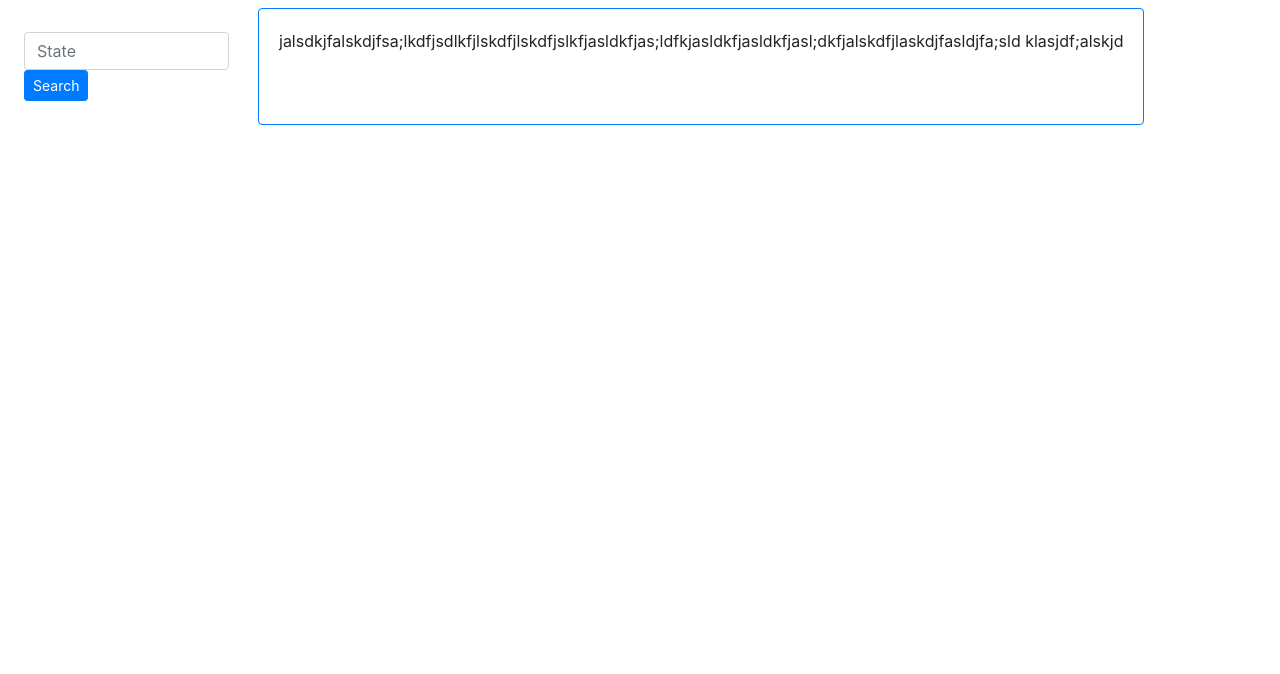
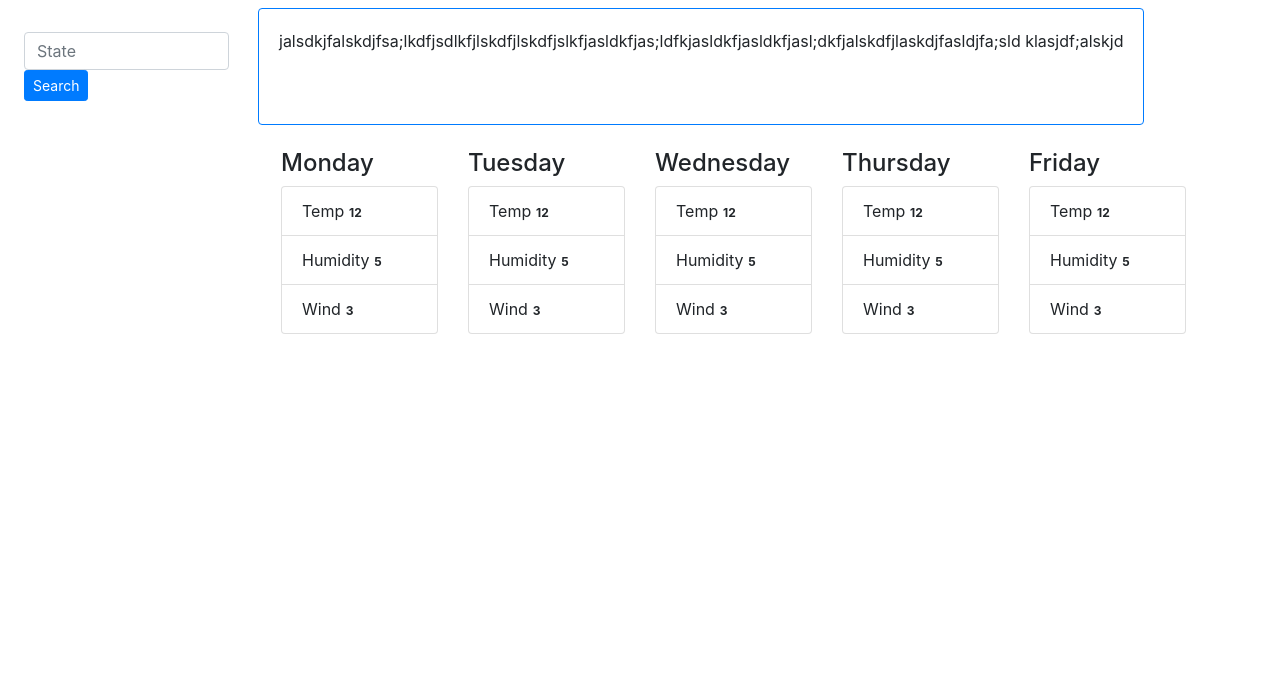
Before and after one commit to mfarrell23/weatherDashboard, a plain HTML site: page index.html in a window 1280 px wide. Shown: the part 126-800 px from the top of the page. Drawn offline with nearby package versions, Linux system fonts and the light colour scheme.

Commit message:
updates to html and java

```diff
--- a/assets/CSS/style.css
+++ b/assets/CSS/style.css
@@ -2,6 +2,7 @@
 .top{
    text-align: center;
     background-color: blueviolet;
+    color: black;
 };
 .card{
     width: 40%;
--- /dev/null
+++ b/assets/script.js
@@ -0,0 +1,5 @@
+var searchBtn= document.querySelector("#button")
+
+searchBtn.addEventListener("click",function(){
+    console.log(abc.value)
+    localStorage.setItem("",JSON.stringify(abc.value);
--- a/index.html
+++ b/index.html
@@ -12,19 +12,19 @@
     <title>WeatherDash</title>
     <link href="./assets/CSS/style.css" rel="stylesheet">
 </head>
+
 <body>
     <header class="top">
         <h1>Weather Dashboard</h1>
     </header>
-
     <div class="m-4">
-            <h2>Search for a City: 🌞</h2>
+            <h2>Search for a City: 🌧 🌞 ⛅️ 🌪 ❄️</h2>
     </div>
         <form>
             <div class="form-row">
                 <div class="col-2 m-4">
                     <input type="text" class="form-control" placeholder="State">
-                    <button type="button" class="btn btn-primary btn-sm">Search</button>
+                    <button id="button" class="btn btn-primary btn-sm">Search</button>
                 </div>
                     <div class="card border-primary">
                         <div class="card-body">
@@ -34,5 +34,49 @@
                 </div>
             </div>
         </form>
+        <div class="container p-4">
+            <div class="row justify-content-end">
+                <div class="col-sm-2">
+                    <h4>Monday</h4>
+                    <ul class="list-group">
+                        <li class="list-group-item">Temp<span class="badge">12</span></li>
+                        <li class="list-group-item">Humidity<span class="badge">5</span></li>
+                        <li class="list-group-item">Wind<span class="badge">3</span></li>
+                    </ul>
+                </div>
+                <div class="col-sm-2">
+                    <h4>Tuesday</h4>
+                    <ul class="list-group">
+                        <li class="list-group-item">Temp<span class="badge">12</span></li>
+                        <li class="list-group-item">Humidity<span class="badge">5</span></li>
+                        <li class="list-group-item">Wind<span class="badge">3</span></li>
+                    </ul>
+                </div>
+                <div class="col-sm-2">
+                    <h4>Wednesday</h4>
+                    <ul class="list-group">
+                        <li class="list-group-item">Temp<span class="badge">12</span></li>
+                        <li class="list-group-item">Humidity<span class="badge">5</span></li>
+                        <li class="list-group-item">Wind<span class="badge">3</span></li>
+                    </ul>
+                </div>
+                <div class="col-sm-2">
+                    <h4>Thursday</h4>
+                    <ul class="list-group">
+                        <li class="list-group-item">Temp<span class="badge">12</span></li>
+                        <li class="list-group-item">Humidity<span class="badge">5</span></li>
+                        <li class="list-group-item">Wind<span class="badge">3</span></li>
+                    </ul>
+                </div>
+                <div class="col-sm-2">
+                    <h4>Friday</h4>
+                    <ul class="list-group">
+                        <li class="list-group-item">Temp<span class="badge">12</span></li>
+                        <li class="list-group-item">Humidity<span class="badge">5</span></li>
+                        <li class="list-group-item">Wind<span class="badge">3</span></li>
+                    </ul>
+                </div>
+            </div>
+        </div>
 </body>
 </html>
```
